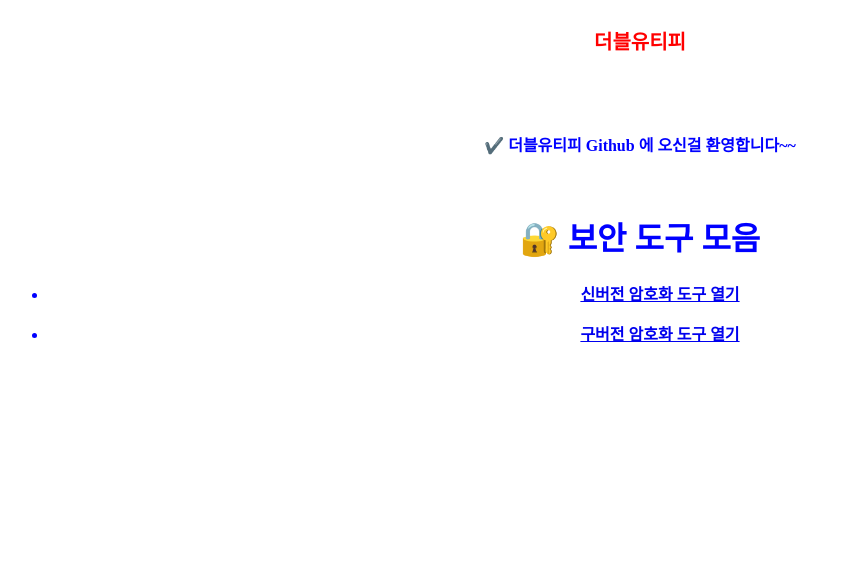
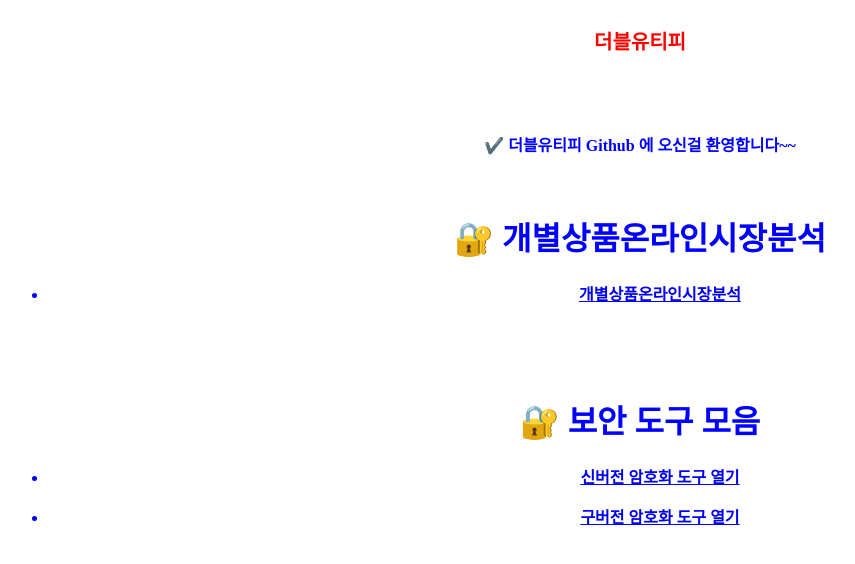
Before and after one commit to wtppopsus/wtppopsus.github.io, a plain HTML site: page index.html in a window 1280 px wide. Shown: the whole page, without its empty margins (0-855 px from the left). Drawn offline with Linux system fonts and the light colour scheme.

Commit message:
Update index.html

```diff
--- a/index.html
+++ b/index.html
@@ -5,6 +5,11 @@
 <br><br><br>
 <span style="width:100%;font-weight:bold;font-size:16px;color:blue;">
 ✔️ 더블유티피 Github 에 오신걸 환영합니다~~
+<br><br><br>
+<h1>🔐 개별상품온라인시장분석</h1>
+<ul>
+    <li><a href="개별상품온라인시장분석.html" target="_blank">개별상품온라인시장분석</a></li>
+</ul>
 <br><br><br>
 <h1>🔐 보안 도구 모음</h1>
   <ul>
```
